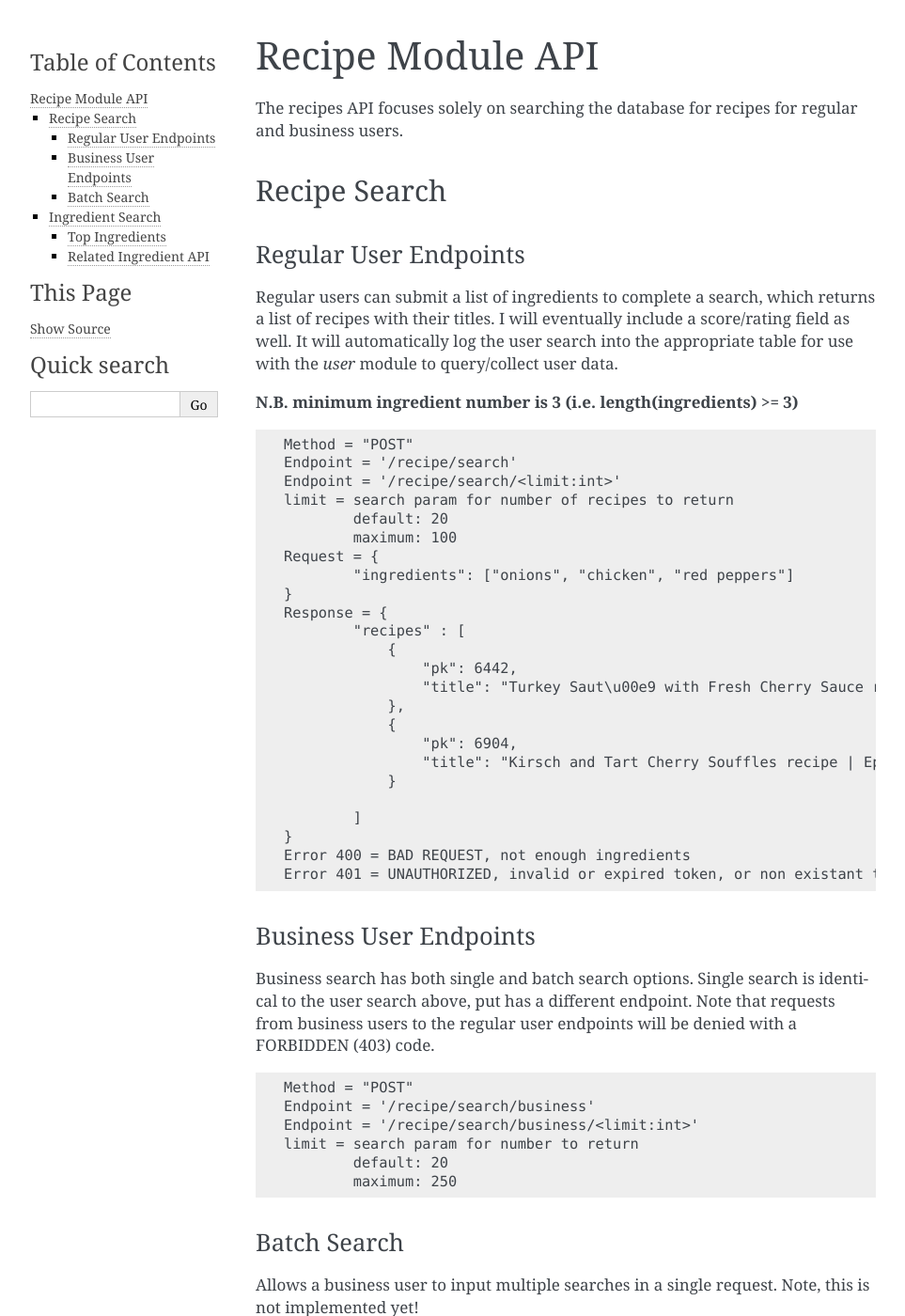
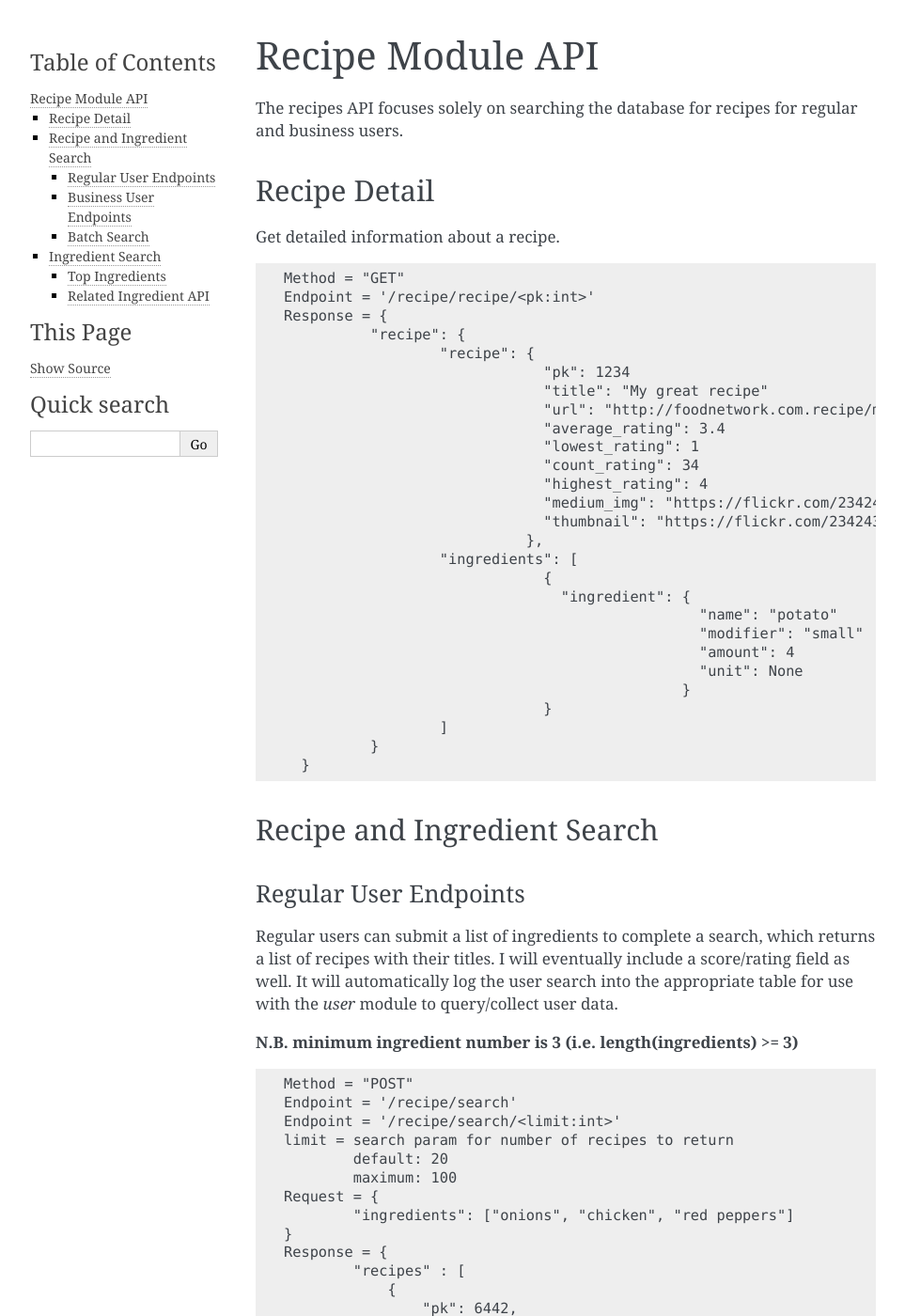
Before and after one commit to Eaterator/web, a Sphinx documentation site: the page built from docs/source/recipes.rst, in a window 1280 px wide and 1400 px high. Shown: the whole window at 94% size, without its empty margins (148-1111 px from the left). Built offline with Sphinx 7.4.7, drawn with Linux system fonts in a browser that asks for light colours; some of the changed text lies outside the part shown.

```diff
--- a/docs/source/recipes.rst
+++ b/docs/source/recipes.rst
@@ -3,8 +3,43 @@
 #################
 The recipes API focuses solely on searching the database for recipes for regular and business users.
 
-Recipe Search
+Recipe Detail
 =============
+Get detailed information about a recipe.
+
+.. code-block:: none
+
+      Method = "GET"
+      Endpoint = '/recipe/recipe/<pk:int>'
+      Response = {
+		"recipe": {
+			"recipe": {
+				    "pk": 1234
+				    "title": "My great recipe"
+				    "url": "http://foodnetwork.com.recipe/my-great-recipe
+				    "average_rating": 3.4
+				    "lowest_rating": 1
+				    "count_rating": 34
+				    "highest_rating": 4
+				    "medium_img": "https://flickr.com/234243_m.jpg"
+				    "thumbnail": "https://flickr.com/234243.jpb
+				  },
+			"ingredients": [
+				    {
+				      "ingredient": {
+						      "name": "potato"
+						      "modifier": "small"
+						      "amount": 4
+						      "unit": None
+				                    }
+				    }
+			]
+		}
+	}
+
+
+Recipe and Ingredient Search
+============================
 
 Regular User Endpoints
 ----------------------
@@ -28,11 +63,15 @@
 		"recipes" : [
 		    {
                         "pk": 6442,
-                        "title": "Turkey Saut\u00e9 with Fresh Cherry Sauce recipe | Epicurious.com"
+                        "title": "Turkey Saut\u00e9 with Fresh Cherry Sauce recipe | Epicurious.com",
+                        "average_rating": 3.4,
+                        "thumbnail": "https://flickr.com/image.jpg"
                     },
                     {
                         "pk": 6904,
-                        "title": "Kirsch and Tart Cherry Souffles recipe | Epicurious.com"
+                        "title": "Kirsch and Tart Cherry Souffles recipe | Epicurious.com",
+                        "average_rating": 4.2,
+                        "thumbnail": https://flikr.com.image2.jpg"
                     }
 
 		]
```
Also changed, not shown: tasks.py (+21 -2 lines), 3 other files.
